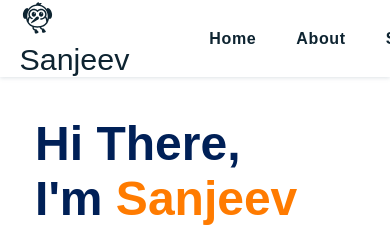
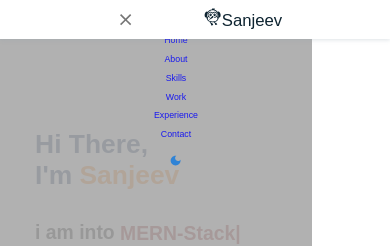
Before and after one commit to Sanjeevkumar-woks/Portfolio, a React (Create React App) app: page / in a window 390 px wide. Shown: the top 246 px of the page. Built offline with nearby package versions, Linux system fonts and the light colour scheme.

Commit message:
Adding Medi Query for more responsiveness

```diff
--- a/src/App.css
+++ b/src/App.css
@@ -1,7 +1,8 @@
+
 body {
-  background: #f7f7f7;
   font-family: "Poppins", sans-serif;
 }
+
 
 *::selection {
   background: #2b3dda;
@@ -17,3 +18,15 @@ html::-webkit-scrollbar-track {
 html::-webkit-scrollbar-thumb {
   background: #420177;
 }
+
+@media (max-width: 450px) {
+  html {
+    font-size: 55%;
+  }
+  body {
+    padding-right: 0;
+  }
+  section {
+    padding: 2rem;
+  }
+}
--- a/src/App.js
+++ b/src/App.js
@@ -12,6 +12,7 @@ import DarkModeIcon from '@mui/icons-material/DarkMode';
 import { ThemeProvider } from '@emotion/react';
 import { useState } from 'react';
 import Contact from './components/Contact/Contact';
+import  NavBar  from './Navbar';
 
 
 
@@ -26,9 +27,9 @@ function App() {
   });
 
   return (
-    <div>
     <ThemeProvider theme={theme}>
-    <Menu button={<Button onClick={()=>setMode(mode==='dark'?'light':'dark')}>{mode==='dark'?<LightModeIcon/>:<DarkModeIcon/>}</Button>}/>
+     {/* <Menu button={<Button onClick={()=>setMode(mode==='dark'?'light':'dark')}>{mode==='dark'?<LightModeIcon/>:<DarkModeIcon/>}</Button>}/> */}
+     <NavBar button={<Button onClick={()=>setMode(mode==='dark'?'light':'dark')}>{mode==='dark'?<LightModeIcon/>:<DarkModeIcon/>}</Button>}/>
     <Home/>
     <About/>
     <Skills/>
@@ -37,7 +38,6 @@ function App() {
     <Contact/>
     <Footer/>
     </ThemeProvider>
-    </div>
   );
 }
 
--- /dev/null
+++ b/src/Navbar.js
@@ -0,0 +1,59 @@
+import { Close, Menu } from '@mui/icons-material';
+import { IconButton, Link, } from '@mui/material'
+import React, { useState } from 'react'
+import FlutterDashIcon from '@mui/icons-material/FlutterDash';
+import './components/Menu/menu.css'
+
+
+
+export default function Navbar({ button }) {
+  const [navStatus, setNavStatus] = useState(true);
+
+  const CloseMenu = () =>{
+    document.getElementById('c-nav').style.transform = 'translateY(-100vh)'
+    setNavStatus(false)
+  }
+  const OpenMenu = () =>{
+    document.getElementById('c-nav').style.transform = 'translateY(0vh)'
+    setNavStatus(true)
+  }
+  return (<>
+     <div className="header" >
+       <div className='collopse-btn'>
+      <IconButton
+
+        onClick={!navStatus ? OpenMenu : CloseMenu}
+      >
+        {!navStatus ? <><Menu fontSize= "large"/>  </> :<Close  fontSize='large' />}
+      </IconButton>
+      </div>
+      <Link to="/" className="logo" style={{ textDecoration:"none"}} > <FlutterDashIcon fontSize='large'/>Sanjeev</Link>
+      <div className="navbar">
+            <ul>
+            <li><a href="#home">Home</a></li>
+            <li><a href="#about">About</a></li>
+            <li><a href="#skills">Skills</a></li>
+            <li><a href="#work">Work</a></li>
+            <li><a href="#experience">Experience</a></li>
+            <li><a href="#contact">Contact</a></li>
+            <li>{button}</li>
+            </ul>
+        </div>
+    </div>
+    <div
+      className='collopse-nav' id="c-nav"
+      >
+        <ul>
+            <li><a href="#home">Home</a></li>
+            <li><a href="#about">About</a></li>
+            <li><a href="#skills">Skills</a></li>
+            <li><a href="#work">Work</a></li>
+            <li><a href="#experience">Experience</a></li>
+            <li><a href="#contact">Contact</a></li>
+            <li>{button}</li>
+            </ul>
+      </div>
+
+    </>
+  )
+}
--- a/src/components/Contact/Contact.css
+++ b/src/components/Contact/Contact.css
@@ -1,20 +1,23 @@
 /* contact section starts */
 .contact {
     min-height: 100vh;
-    padding: 0px 20px;
+    padding: 1rem 9%;
   }
   .contact .container {
     max-width: 1050px;
     width: 100%;
+    display: flex;
     border-radius: 1.5rem;
     margin: 1rem 1rem;
-    box-shadow: 0 5px 10px rgba(0, 0, 0, 0.15);
+    color: whitesmoke;
+    box-shadow: 1px 5px 10px rgba(0, 0, 0, 0.15);
   }
   .contact .container .content {
     display: flex;
     align-items: center;
     justify-content: space-between;
     padding: 2.5rem 2rem;
+    gap: 1rem;
   }
   .contact .content .image-box {
     max-width: 60%;
@@ -26,7 +29,7 @@
     object-fit:cover;
     position: relative;
   }
-  .contact .content form {
+  #content-form {
     width: 45%;
     margin-right: 3.5rem;
   }
--- a/src/components/Footer/Footer.css
+++ b/src/components/Footer/Footer.css
@@ -1,5 +1,5 @@
 .footer {
-    padding-top: 20px;
+   padding: 1rem 9%;
     background: rgb(0, 1, 43);
     height: fit-content;
   }
--- a/src/components/Home/home.css
+++ b/src/components/Home/home.css
@@ -6,7 +6,7 @@
     min-height: 100vh;
     align-items: center;
     background-color: whitesmoke;
-    padding: 2rem 9%;
+    padding: 3rem 9%;
   }
 
   .home .image {
--- a/src/components/Menu/menu.css
+++ b/src/components/Menu/menu.css
@@ -8,7 +8,8 @@
   overflow:hidden;
   align-items: center;
   justify-content: space-between;
-  padding: 0 5%;
+  padding: 1.7rem 10%;
+  height: 1rem;
   background-color: #fff;
   box-shadow: 0 1px 4px rgba(146, 161, 176, 0.3);
 }
@@ -57,25 +58,38 @@
   padding: 0.5rem 0;
 }
 /* navbar ends */
-#menu {
-  font-size: 3rem;
-  cursor: pointer;
-  color: rgb(24, 2, 63);
+
+.collopse-nav,.collopse-btn{
   display: none;
 }
 @media (max-width: 768px) {
-  #menu {
+  .header{
+    justify-content: space-around;
+    padding: 1% 20%;
+    height: 3.5rem;
+  }
+  .navbar{
+    display: none;
+  }
+  .collopse-btn{
     display: block;
   }
-  header .navbar {
-    position: fixed;
-    top: 6.5rem;
-    right: -120%;
-    width: 75%;
-    height: 100%;
-    text-align: left;
-    align-items: flex-start;
-    background-color: #0e0f31;
+  .collopse-nav{
+    display:block;
+    position: absolute;
+    z-index: 1;
+    background-color: darkgray;
+    width: 80%;
+    height: 70%;
+    opacity: 0.9;
+    margin-top: 3rem;
+  }
+  .collopse-nav ul{
+    list-style: none;
+    display: flex;
+    flex-direction: column;
+    gap: 1rem;
+    align-items: center;
   }
   header .navbar ul {
     flex-flow: column;
--- a/src/components/Menu/menu.js
+++ b/src/components/Menu/menu.js
@@ -1,14 +1,12 @@
 import React from 'react';
 import './menu.css'
 import FlutterDashIcon from '@mui/icons-material/FlutterDash';
-import { AppBar, Paper } from '@mui/material';
 export default function Menu({ button }) {
     return (
 
     <div className="header" elevation={20}>
 
         <a href="/" className="logo"><FlutterDashIcon fontSize='large'/>Sanjeev</a>
-        <div id="menu"></div>
         <div className="navbar">
             <ul>
             <li><a href="#home">Home</a></li>
```
Also changed, not shown: src/navModel.js (added, +13 -0 lines).
